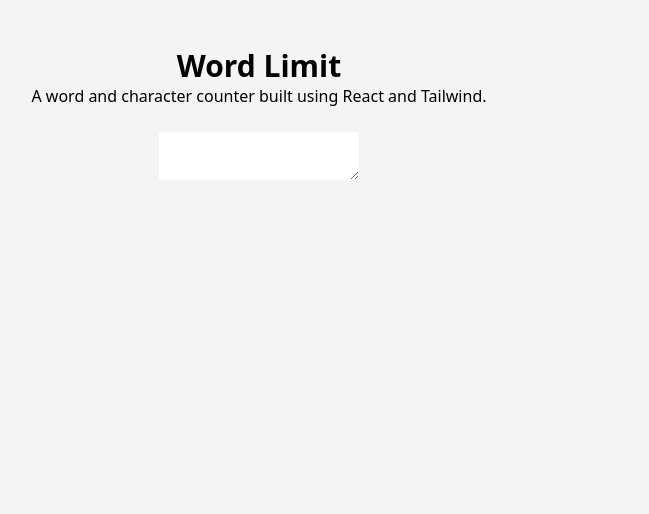
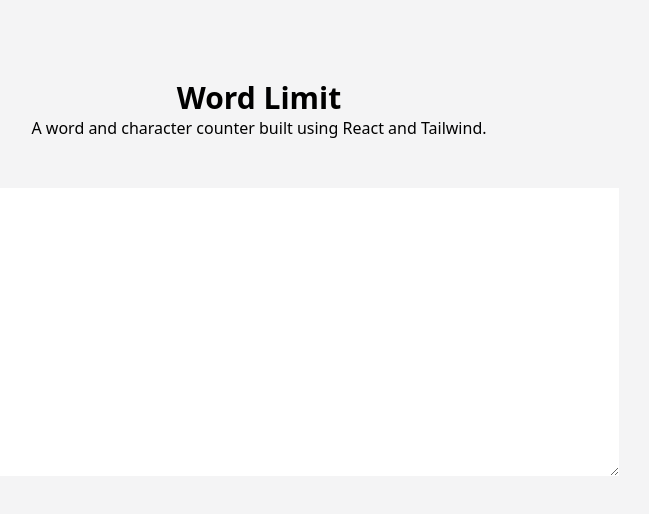
Before and after one commit to architchandra/count-my-words, a React (Create React App) app: page / in a window 1280 px wide. Shown: the top 514 px of the page, without its empty margins (381-1030 px from the left). Built offline with nearby package versions, Linux system fonts and the light colour scheme.

Commit message:
Improve styling and spacing for header and textbox

```diff
--- a/src/assets/styles/output/style.css
+++ b/src/assets/styles/output/style.css
@@ -420,8 +420,22 @@ Ensure the default browser behavior of the `hidden` attribute.
   margin-top: 3rem;
   margin-bottom: 3rem;
 }
+.my-24 {
+  margin-top: 6rem;
+  margin-bottom: 6rem;
+}
+.my-20 {
+  margin-top: 5rem;
+  margin-bottom: 5rem;
+}
 .mb-6 {
   margin-bottom: 1.5rem;
+}
+.mb-12 {
+  margin-bottom: 3rem;
+}
+.w-full {
+  width: 100%;
 }
 .bg-grey {
   --tw-bg-opacity: 1;
--- a/src/components/App.js
+++ b/src/components/App.js
@@ -4,9 +4,9 @@ import TextInput from './TextInput';
 
 function App() {
   return (
-    <main className="my-12">
+    <main className="my-20">
       <div className="container text-center">
-        <div className="mb-6">
+        <div className="mb-12">
           <h1 className="title-h1">
             Word Limit
           </h1>
--- a/src/components/TextInput.js
+++ b/src/components/TextInput.js
@@ -1,6 +1,6 @@
 function TextInput() {
   return (
-    <textarea></textarea>
+    <textarea className="w-full" rows="12"></textarea>
   );
 }
 
```
